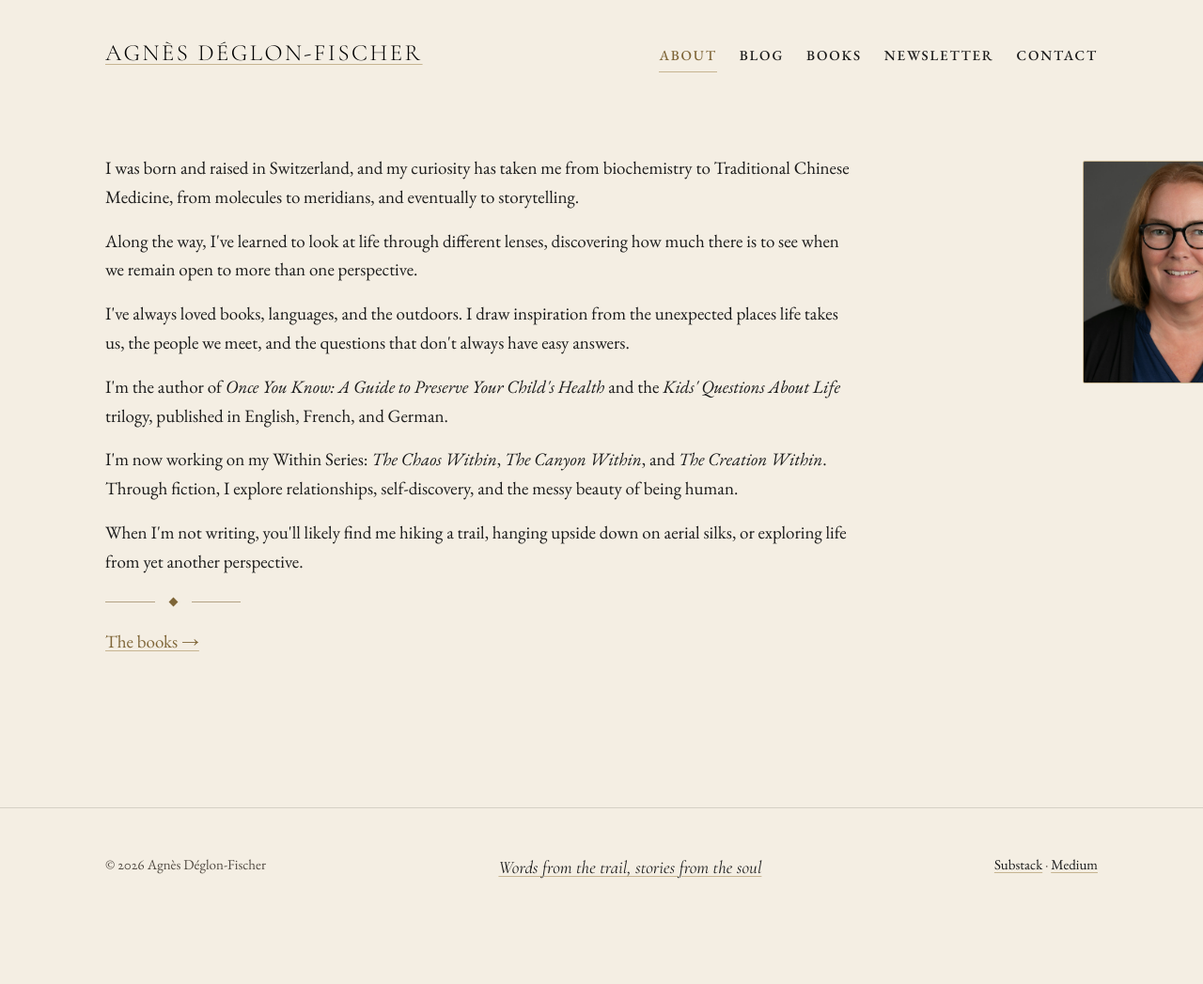
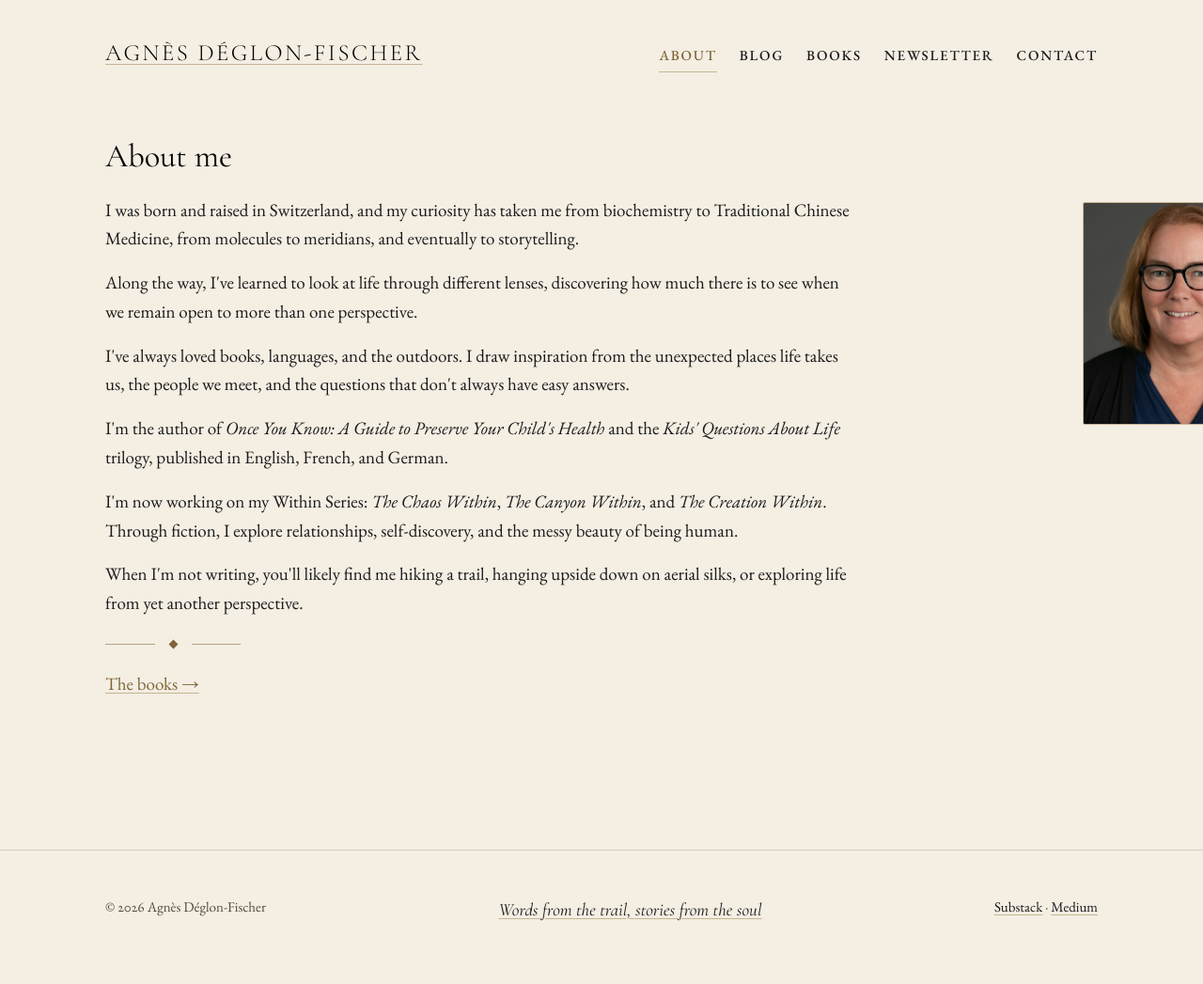
Before and after one commit to adeglon/adeglon.github.io, a Jekyll site: the page built from docs/about.md, in a window 1280 px wide. Shown: the whole page at 94% size. Built offline with Jekyll 4.4.1, drawn with Linux system fonts in a browser that asks for light colours; a script that is not in the unit is left out; before the commit the page ends 1003 px from its top, so only the background shows below that.

Commit message:
About me, named not announced

```diff
--- a/docs/_layouts/page.html
+++ b/docs/_layouts/page.html
@@ -19,7 +19,7 @@ layout: default
 {% include header.html %}
 
 <main id="main" class="page section section--tight">
-  <h1{% unless page.show_title %} class="visually-hidden"{% endunless %}>{{ page.title }}</h1>
+  <h1 class="{% if page.show_title %}page-title{% else %}visually-hidden{% endif %}">{{ page.title }}</h1>
   {% if page.standfirst %}<p class="standfirst">{{ page.standfirst }}</p>{% endif %}
   {%- comment %}
     `wide: true` drops the reading measure, for a page that lays itself out
--- a/docs/assets/css/components.css
+++ b/docs/assets/css/components.css
@@ -961,6 +961,15 @@
    the prose kept its own narrow column and simply ended beside it - which
    made the bio tall. Inside a wider column the paragraphs wrap around the
    frame instead, and the whole bio fits on one screen. */
+/* A visible page title for a page that asks for one with `show_title`.
+   Agnes: "a title About me would look nice, but not huge, we still want
+   everything above the fold." So: named, not announced. Well under the h1's
+   display size, and tight underneath. */
+.page-title {
+  font-size: clamp(1.7rem, 1.35rem + 1vw, 2.25rem);
+  margin-bottom: var(--sp-5);
+}
+
 .prose--wrap { max-width: 50rem; }
 /* The global `p { max-width: --measure }` is what stopped the wrap: the
    paragraph BOX ended at 38rem, short of the float, so no line ever had to
```
Also changed, not shown: docs/about.md (+1 -0 lines).
